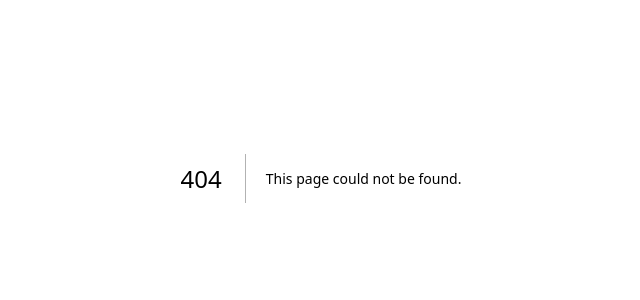
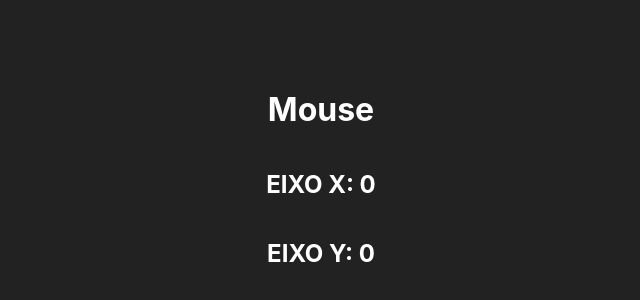
Before and after one commit to ogiovannilima/nextjs-curso, a Next.js app: page /estado/mouse in a window 1280 px wide. Before the commit this address had no page. Shown: the part 222-522 px from the top of the page, without its empty margins (319-959 px from the left). Built offline with nearby package versions, Linux system fonts and the light colour scheme.

Commit message:
utilizando estado do react para alterar dom em tempo real

```diff
--- /dev/null
+++ b/pages/estado/mouse.jsx
@@ -0,0 +1,40 @@
+import { useState } from "react"
+
+export default function Mouse() {
+  const [x, setX] = useState(0)
+  const [y, setY] = useState(0)
+
+
+  // const arrayX = useState(0)
+  // let x = arrayX[0]
+  // const setX = arrayX[0]
+
+  // const arrayY = useState(0)
+  // let y = arrayY[0]
+  // const setY = arrayY[1]
+
+  const estilo = {
+    display: 'flex',
+    justifyContent: 'center',
+    flexDirection: 'column',
+    alignItems: 'center',
+    backgroundColor: '#222',
+    color: '#FFF',
+    height: '100vh',
+    width: '100vw'
+  }
+
+  function mouseMovendo(e) {
+    setX(e.clientX)
+    setY(e.clientY)
+  }
+
+
+  return (
+    <div style={estilo} onMouseMove={mouseMovendo}>
+      <h1>Mouse</h1>
+      <h2>EIXO X: {x}</h2>
+      <h2>EIXO Y: {y}</h2>
+    </div>
+  )
+}
```
